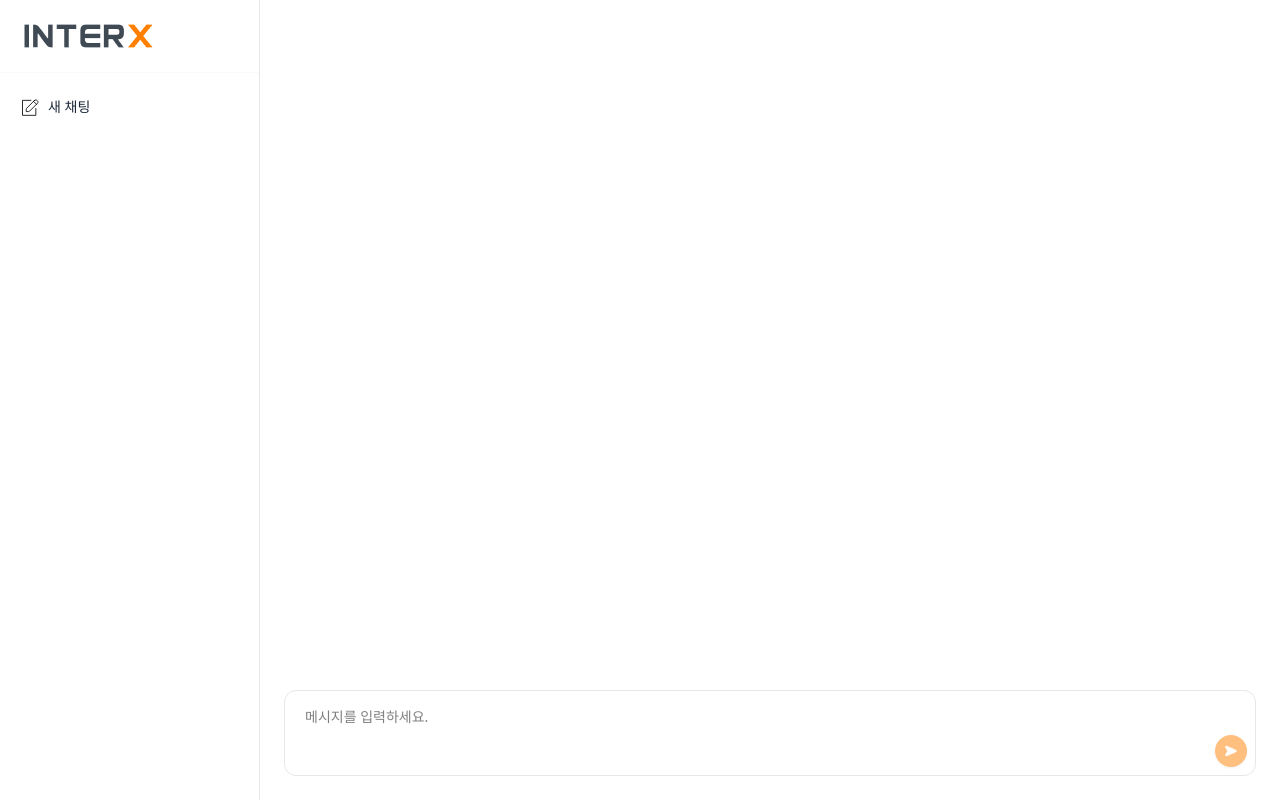
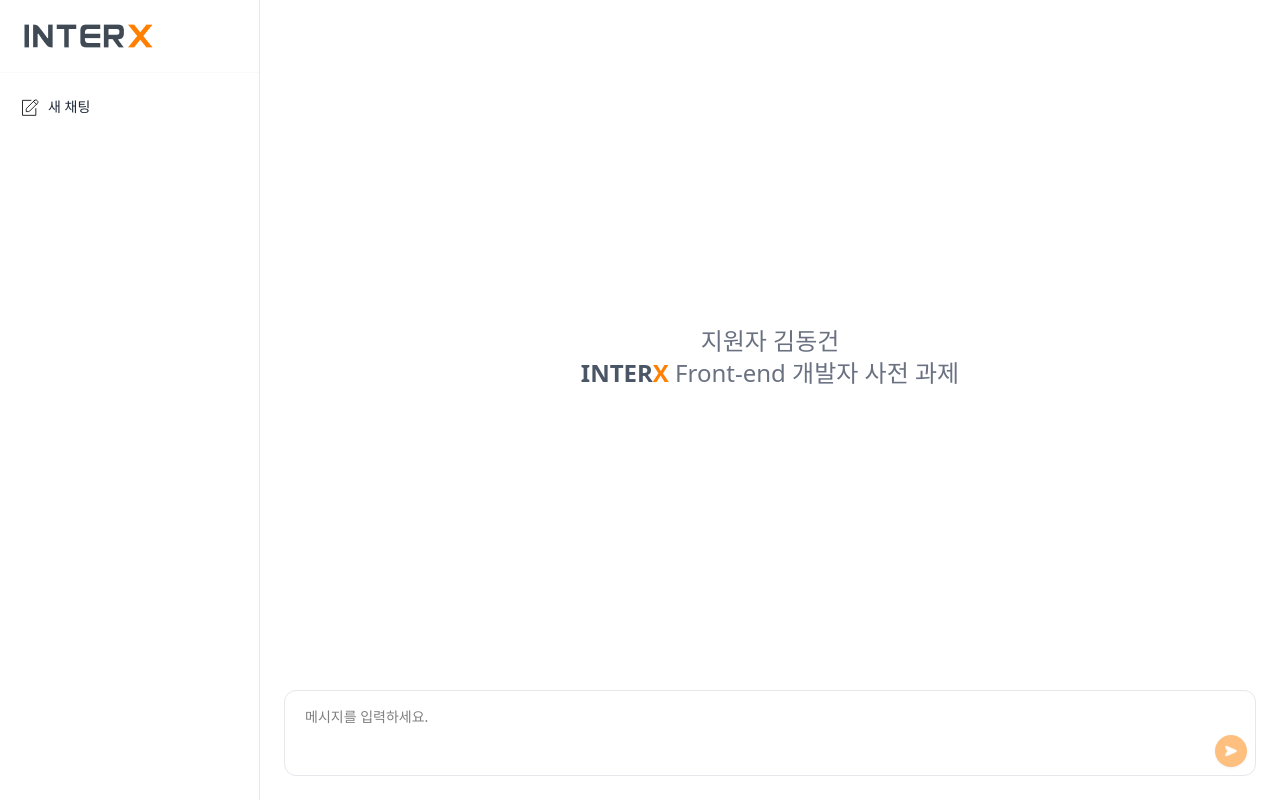
Before and after one commit to Boradoris/interx-chatbot, a React (Vite) app: page / in a window 1280 px wide. Built offline with nearby package versions, Linux system fonts and the light colour scheme; a web font is replaced by a local one.

Commit message:
📝 Add Introduction

```diff
--- a/src/components/chat/chatArea.tsx
+++ b/src/components/chat/chatArea.tsx
@@ -11,8 +11,23 @@
   const messagesEndRef = useRef<HTMLDivElement | null>(null);
 
   useEffect(() => {
-    messagesEndRef.current?.scrollIntoView({ behavior: "smooth" });
+    if (messages.length > 0) {
+      messagesEndRef.current?.scrollIntoView({ behavior: "smooth" });
+    }
   }, [messages]);
+
+  if (messages.length === 0) {
+    return (
+      <div className="flex h-screen items-center justify-center">
+        <p className="text-gray-500 text-2xl text-center">
+          지원자 김동건
+          <br />
+          <span className="text-gray-600 font-semibold">INTER</span>
+          <span className="text-[#FF8000] font-semibold">X</span> Front-end 개발자 사전 과제
+        </p>
+      </div>
+    );
+  }
 
   return (
     <div className="flex-1 overflow-y-auto mb-4 space-y-2 [&::-webkit-scrollbar]:hidden">
```
